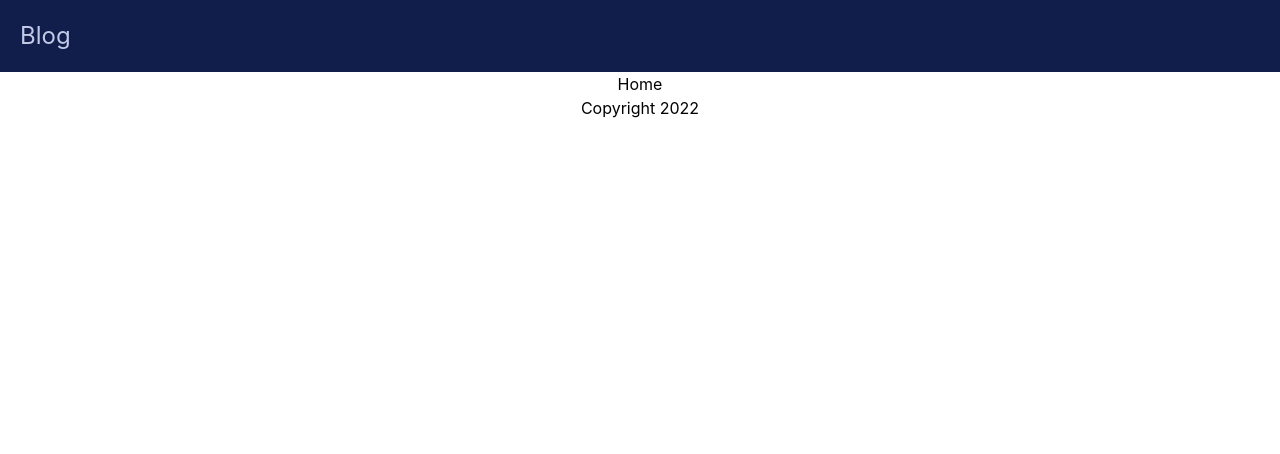
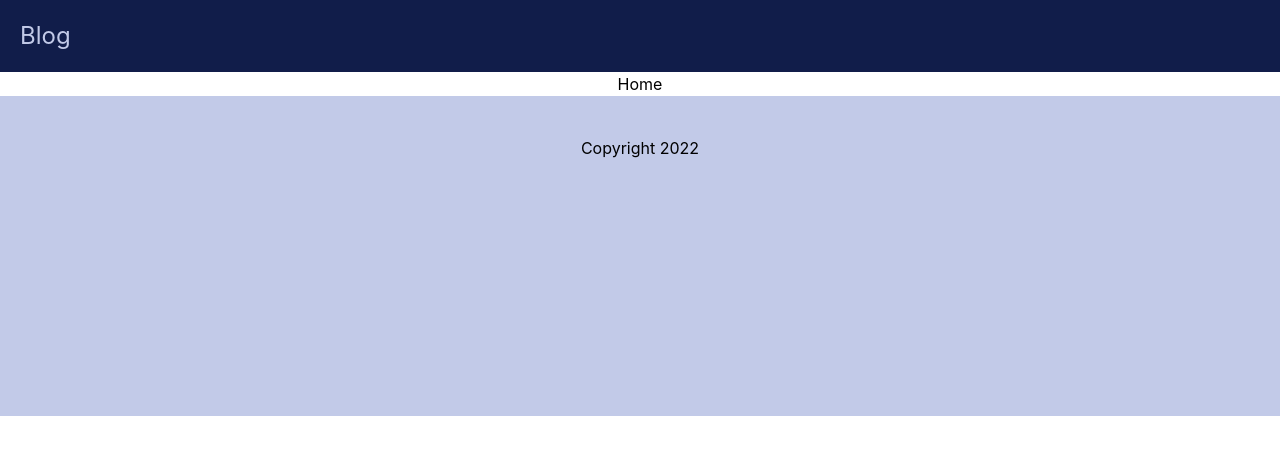
Before and after one commit to DeadpanCakes/BlogFrontEnd, a React (Create React App) app: page / in a window 1280 px wide. Shown: the top 454 px of the page. Built offline with nearby package versions, Linux system fonts and the light colour scheme.

Commit message:
added some styling

```diff
--- a/src/components/footer/Footer.js
+++ b/src/components/footer/Footer.js
@@ -1,5 +1,7 @@
 const Footer = () => {
-    return <footer>
+    const styleClasses = "bg-[#C2CAE8] min-h-[40vh] pt-10"
+
+    return <footer className={styleClasses}>
         <p>Copyright 2022</p>
     </footer>
 }
```
